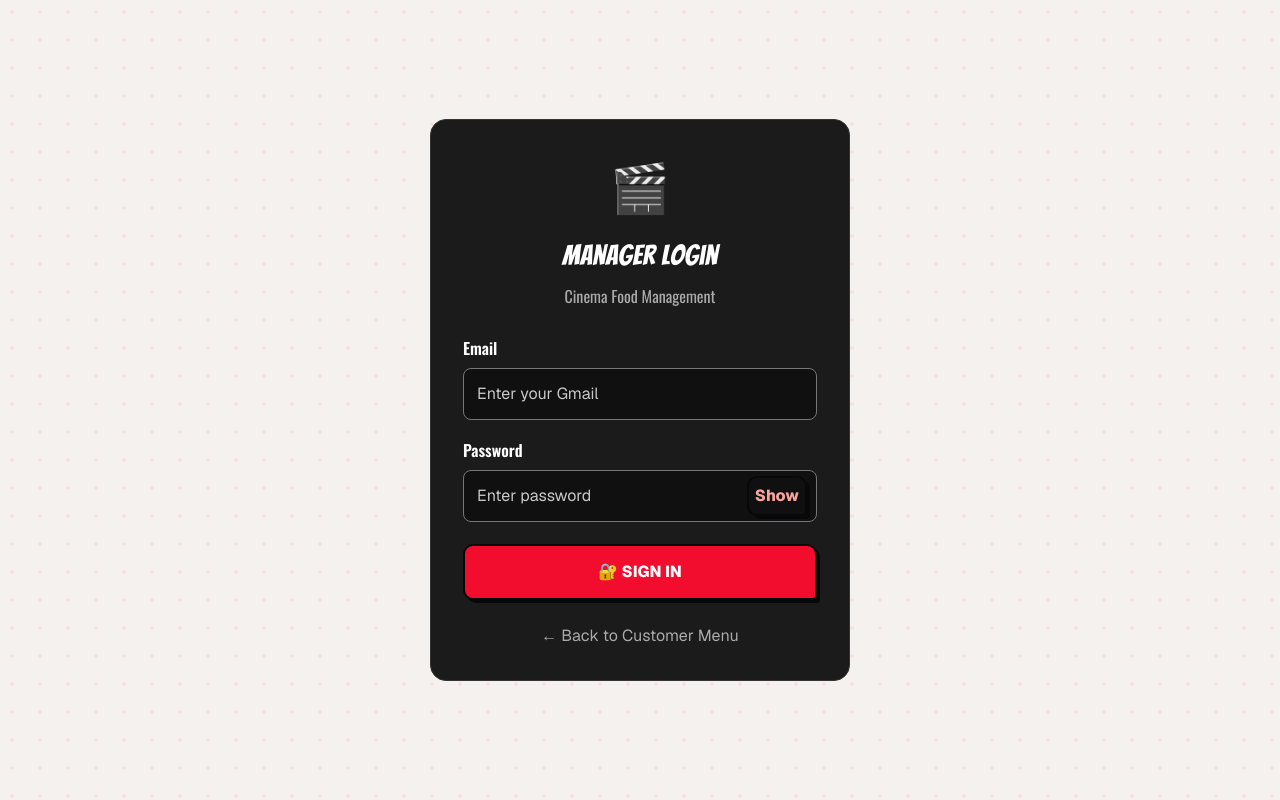
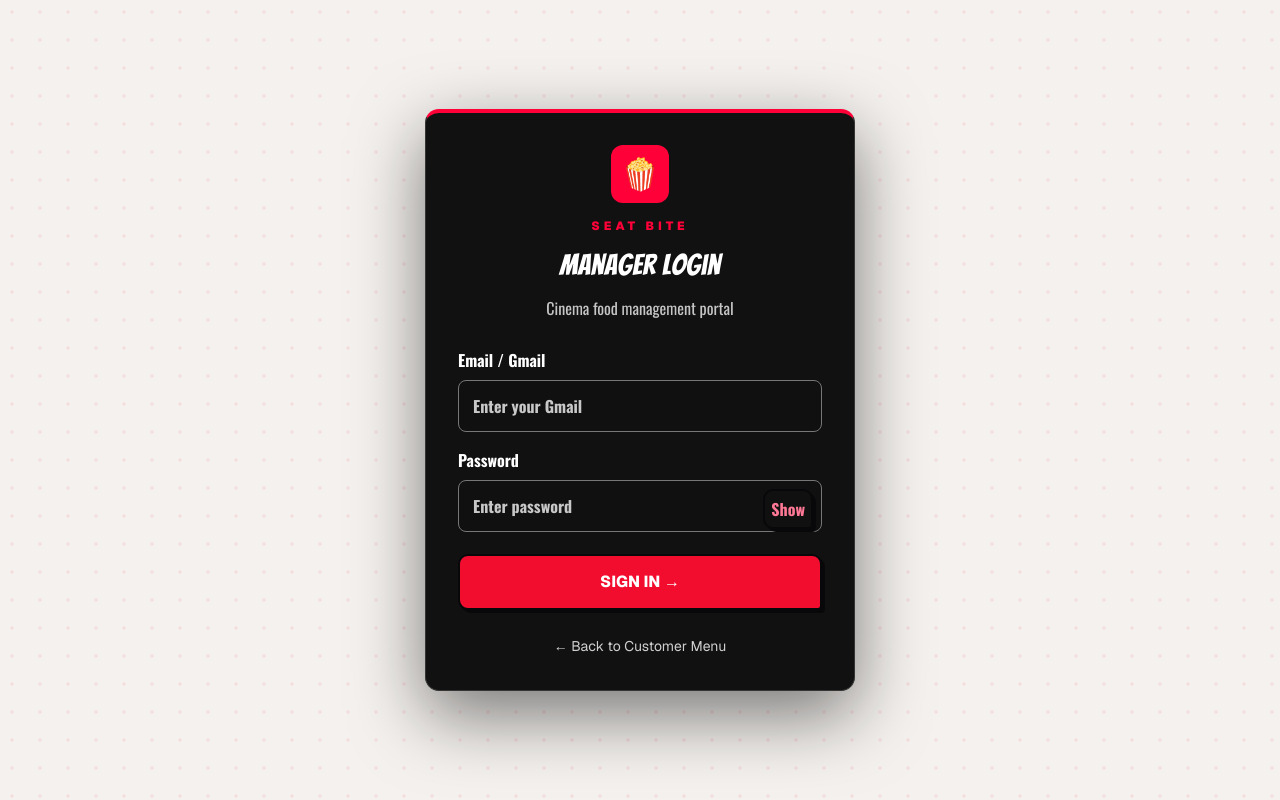
Before and after one commit to futuresucceder-lang/cinema-seat-food, a Next.js app: page /manager-login in a window 1280 px wide. Built offline with nearby package versions, Linux system fonts and the light colour scheme.

Commit message:
Restore classic black red Seat Bite manager login theme

```diff
--- a/app/manager-login/page.tsx
+++ b/app/manager-login/page.tsx
@@ -6,7 +6,6 @@ import { createClient } from "@/lib/supabase/client";
 
 export default function ManagerLoginPage() {
   const router = useRouter();
-
   const [email, setEmail] = useState("");
   const [password, setPassword] = useState("");
   const [showPassword, setShowPassword] = useState(false);
@@ -15,239 +14,86 @@ export default function ManagerLoginPage() {
 
   async function handleLogin(event: FormEvent<HTMLFormElement>) {
     event.preventDefault();
-
     setError("");
     setLoading(true);
-
     const supabase = createClient();
-
-    const { error: loginError } =
-      await supabase.auth.signInWithPassword({
-        email,
-        password,
-      });
-
+    const { error: loginError } = await supabase.auth.signInWithPassword({ email, password });
     if (loginError) {
       console.error(loginError);
       setError("Invalid email or password.");
       setLoading(false);
       return;
     }
-
     const { data: userData } = await supabase.auth.getUser();
-
     const role = userData.user?.app_metadata?.role;
-
-if (role === "manager") {
-  router.push("/admin");
-} else if (role === "food_court") {
-  router.push("/food-court");
-} else {
+    if (role === "manager") router.push("/admin");
+    else if (role === "food_court") router.push("/food-court");
+    else {
       await supabase.auth.signOut();
       setError("This account does not have staff access.");
       setLoading(false);
       return;
     }
-
     router.refresh();
   }
 
+  const fieldStyle: React.CSSProperties = {
+    width: "100%", boxSizing: "border-box", padding: "13px 14px",
+    borderRadius: 8, border: "1px solid #555", backgroundColor: "#101010",
+    color: "#fff", WebkitTextFillColor: "#fff", caretColor: "#ff0038",
+    marginTop: 8, fontSize: 16, outlineColor: "#ff0038",
+  };
+
   return (
-    <main
-      className="seatbite-manager-login"
-      style={{
-        minHeight: "100vh",
-        background: "#111",
-        color: "white",
-        display: "flex",
-        alignItems: "center",
-        justifyContent: "center",
-        padding: "20px",
-      }}
-    >
-      <div
-        style={{
-          width: "100%",
-          maxWidth: "420px",
-          background: "#1b1b1b",
-          border: "1px solid #333",
-          borderRadius: "16px",
-          padding: "32px",
-          boxSizing: "border-box",
-        }}
-      >
-        <div
-          style={{
-            textAlign: "center",
-            marginBottom: "28px",
-          }}
-        >
-          <div
-            style={{
-              fontSize: "48px",
-              marginBottom: "10px",
-            }}
-          >
-            🎬
-          </div>
-
-          <h1
-            style={{
-              fontSize: "28px",
-              fontWeight: "700",
-              margin: 0,
-            }}
-          >
-            Manager Login
-          </h1>
-
-          <p
-            style={{
-              color: "#aaa",
-              marginTop: "8px",
-            }}
-          >
-            Cinema Food Management
-          </p>
-        </div>
-
-        {error && (
-          <div
-            style={{
-              background: "#3a1717",
-              border: "1px solid #7a2929",
-              color: "#ff8c8c",
-              padding: "12px",
-              borderRadius: "8px",
-              marginBottom: "18px",
-            }}
-          >
-            {error}
-          </div>
-        )}
-
+    <main className="seatbite-manager-login" style={{
+      minHeight: "100vh", background: "#050505", color: "#fff", display: "flex",
+      alignItems: "center", justifyContent: "center", padding: 20,
+      backgroundImage: "radial-gradient(ellipse at top, rgba(255,0,56,.16), transparent 48%)",
+    }}>
+      <section style={{
+        width: "100%", maxWidth: 430, background: "#111", border: "1px solid #353535",
+        borderTop: "4px solid #ff0038", borderRadius: 14, padding: "32px",
+        boxSizing: "border-box", boxShadow: "0 24px 70px rgba(0,0,0,.5)",
+      }}>
+        <header style={{ textAlign: "center", marginBottom: 28 }}>
+          <div style={{ display: "inline-grid", placeItems: "center", width: 58, height: 58,
+            borderRadius: 12, background: "#ff0038", color: "#fff", fontSize: 31, marginBottom: 14 }}>🍿</div>
+          <div style={{ fontSize: 12, fontWeight: 900, letterSpacing: 4, color: "#ff0038", marginBottom: 8 }}>SEAT BITE</div>
+          <h1 style={{ fontSize: 29, fontWeight: 800, margin: 0, color: "#fff" }}>Manager Login</h1>
+          <p style={{ color: "#c5c5c5", marginTop: 9, lineHeight: 1.5 }}>Cinema food management portal</p>
+        </header>
+        {error && <div role="alert" style={{ background: "#351018", border: "1px solid #8b1932",
+          color: "#ffb6c4", padding: 12, borderRadius: 8, marginBottom: 18 }}>{error}</div>}
         <form onSubmit={handleLogin}>
-          <label
-            htmlFor="email"
-            style={{
-              display: "block",
-              marginBottom: "8px",
-              fontWeight: "600",
-            }}
-          >
-            Email
+          <label htmlFor="email" style={{ display: "block", marginBottom: 16, fontWeight: 700, color: "#fff" }}>
+            Email / Gmail
+            <input id="email" type="email" value={email} onChange={e => setEmail(e.target.value)}
+              placeholder="Enter your Gmail" required autoComplete="email" style={fieldStyle} />
           </label>
-
-          <input
-            id="email"
-            type="email"
-            value={email}
-            onChange={(event) => setEmail(event.target.value)}
-            placeholder="Enter your Gmail"
-            required
-            autoComplete="email"
-            style={{
-              width: "100%",
-              boxSizing: "border-box",
-              padding: "13px",
-              borderRadius: "8px",
-              border: "1px solid #444",
-              background: "#111",
-              color: "white",
-              marginBottom: "18px",
-              fontSize: "16px",
-            }}
-          />
-
-          <label
-            htmlFor="password"
-            style={{
-              display: "block",
-              marginBottom: "8px",
-              fontWeight: "600",
-            }}
-          >
+          <label htmlFor="password" style={{ display: "block", marginBottom: 22, fontWeight: 700, color: "#fff" }}>
             Password
-          </label>
-
-          <div style={{ position: "relative", marginBottom: "22px" }}>
-            <input
-              id="password"
-              type={showPassword ? "text" : "password"}
-              value={password}
-              onChange={(event) => setPassword(event.target.value)}
-              placeholder="Enter password"
-              required
-              autoComplete="current-password"
-              style={{
-                width: "100%",
-                boxSizing: "border-box",
-                padding: "13px 76px 13px 13px",
-                borderRadius: "8px",
-                border: "1px solid #444",
-                background: "#111",
-                color: "white",
-                fontSize: "16px",
-              }}
-            />
-            <button
-              type="button"
-              onClick={() => setShowPassword((visible) => !visible)}
-              aria-label={showPassword ? "Hide password" : "Show password"}
-              aria-pressed={showPassword}
-              style={{
-                position: "absolute",
-                right: "10px",
-                top: "50%",
-                transform: "translateY(-50%)",
-                border: "none",
-                background: "transparent",
-                color: "#f5a49b",
-                fontWeight: "700",
-                cursor: "pointer",
-                padding: "6px",
-              }}
-            >
+            <div style={{ position: "relative" }}>
+              <input id="password" type={showPassword ? "text" : "password"} value={password}
+                onChange={e => setPassword(e.target.value)} placeholder="Enter password" required
+                autoComplete="current-password" style={{ ...fieldStyle, paddingRight: 72 }} />
+              <button type="button" onClick={() => setShowPassword(v => !v)}
+                aria-label={showPassword ? "Hide password" : "Show password"} aria-pressed={showPassword}
+                style={{ position: "absolute", right: 9, top: 17, border: 0, background: "transparent",
+                  color: "#ff7896", fontWeight: 800, cursor: "pointer", padding: 6 }}>
                 {showPassword ? "Hide" : "Show"}
               </button>
             </div>
-
-          <button
-            type="submit"
-            disabled={loading}
-            style={{
-              width: "100%",
-              padding: "14px",
-              borderRadius: "8px",
-              border: "none",
-              background: loading ? "#555" : "#e50914",
-              color: "white",
-              fontSize: "16px",
-              fontWeight: "700",
-              cursor: loading ? "not-allowed" : "pointer",
-            }}
-          >
-            {loading ? "Signing in..." : "🔐 SIGN IN"}
+          </label>
+          <button type="submit" disabled={loading} style={{ width: "100%", padding: 14, borderRadius: 8,
+            border: "1px solid #ff0038", background: loading ? "#555" : "#ff0038", color: "#fff",
+            fontSize: 16, fontWeight: 900, cursor: loading ? "not-allowed" : "pointer" }}>
+            {loading ? "SIGNING IN…" : "SIGN IN  →"}
           </button>
         </form>
-
-        <div
-          style={{
-            textAlign: "center",
-            marginTop: "24px",
-          }}
-        >
-          <a
-            href="/"
-            style={{
-              color: "#aaa",
-              textDecoration: "none",
-            }}
-          >
-            ← Back to Customer Menu
-          </a>
+        <div style={{ textAlign: "center", marginTop: 24 }}>
+          <a href="/" style={{ color: "#d0d0d0", textDecoration: "none", fontSize: 14 }}>← Back to Customer Menu</a>
         </div>
-      </div>
+      </section>
     </main>
   );
 }
```
Lines whose indentation alone changed are shown as unchanged.
